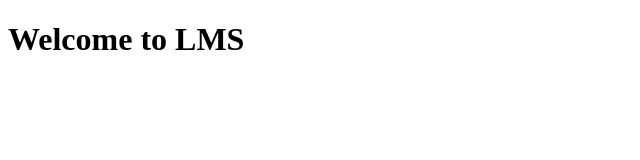
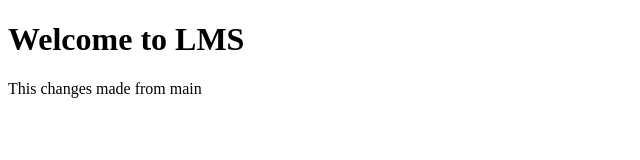
Before and after one commit to ArjK281104/capgemini_git, a plain HTML site: page index.html in a window 1280 px wide. Shown: the whole page, without its empty margins (0-640 px from the left). Drawn offline with Linux system fonts and the light colour scheme.

Commit message:
index.html is modified by main

```diff
--- a/index.html
+++ b/index.html
@@ -7,5 +7,6 @@
 </head>
 <body>
     <h1>Welcome to LMS</h1>
+    <p>This changes made from main</p>
 </body>
 </html>
```
